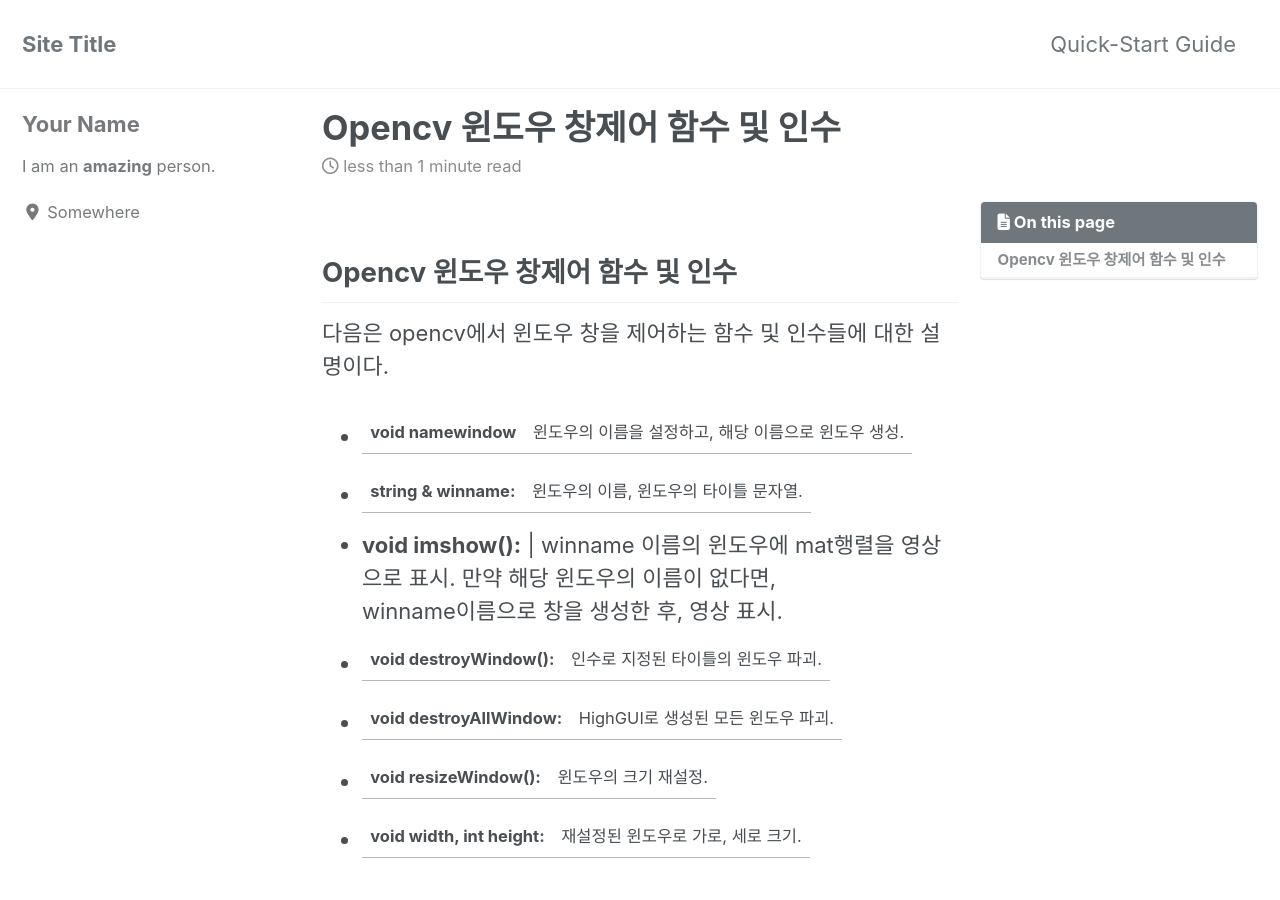
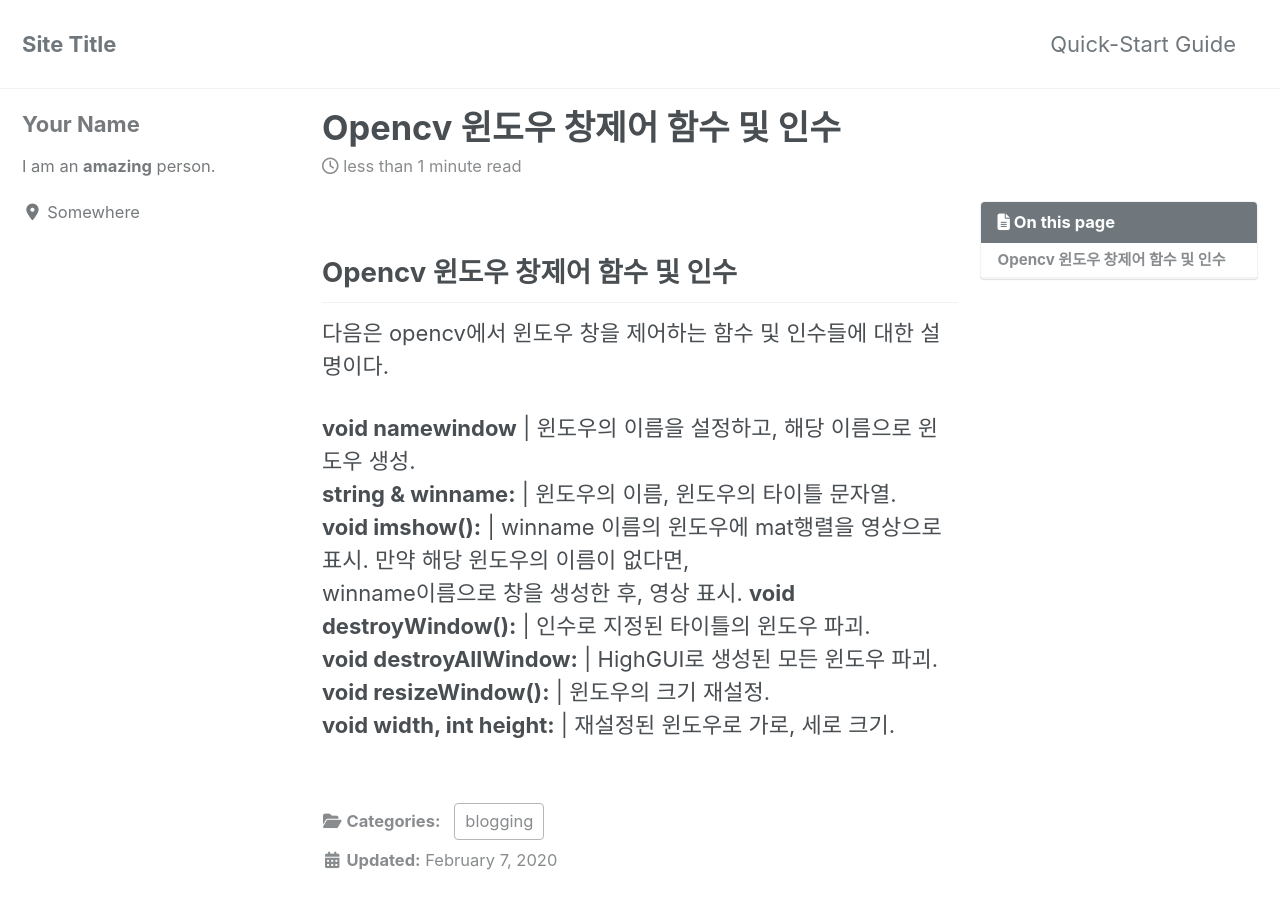
Before and after one commit to rin1004/MyStudy, a Jekyll site: the page built from _posts/2020-02-07-Opencv 윈도우 창제어 함수 및 인수.md, in a window 1280 px wide and 900 px high. Built offline with Jekyll 4.4.1, drawn with Linux system fonts in a browser that asks for light colours; cached includes are drawn as plain includes; nearby versions of some CDN libraries.

Commit message:
Update 2020-02-07-Opencv 윈도우 창제어 함수 및 인수.md

```diff
--- a/_posts/2020-02-07-Opencv 윈도우 창제어 함수 및 인수.md
+++ b/_posts/2020-02-07-Opencv 윈도우 창제어 함수 및 인수.md
@@ -9,11 +9,11 @@ toc: true
 ## **Opencv 윈도우 창제어 함수 및 인수**
 다음은 opencv에서 윈도우 창을 제어하는 함수 및 인수들에 대한 설명이다.
 
-* **void namewindow** | 윈도우의 이름을 설정하고, 해당 이름으로 윈도우 생성.
-* **string & winname:** |  윈도우의 이름, 윈도우의 타이틀 문자열.
-* **void imshow():** | winname 이름의 윈도우에 mat행렬을 영상으로 표시. 만약 해당 윈도우의 이름이 없다면,
+**void namewindow** | 윈도우의 이름을 설정하고, 해당 이름으로 윈도우 생성.
+**string & winname:** |  윈도우의 이름, 윈도우의 타이틀 문자열.
+**void imshow():** | winname 이름의 윈도우에 mat행렬을 영상으로 표시. 만약 해당 윈도우의 이름이 없다면,
                      winname이름으로 창을 생성한 후, 영상 표시.
-* **void destroyWindow():** | 인수로 지정된 타이틀의 윈도우 파괴.
-* **void destroyAllWindow:** | HighGUI로 생성된 모든 윈도우 파괴.
-* **void resizeWindow():** | 윈도우의 크기 재설정.
-* **void width, int height:** | 재설정된 윈도우로 가로, 세로 크기.
+**void destroyWindow():** | 인수로 지정된 타이틀의 윈도우 파괴.
+**void destroyAllWindow:** | HighGUI로 생성된 모든 윈도우 파괴.
+**void resizeWindow():** | 윈도우의 크기 재설정.
+**void width, int height:** | 재설정된 윈도우로 가로, 세로 크기.
```
